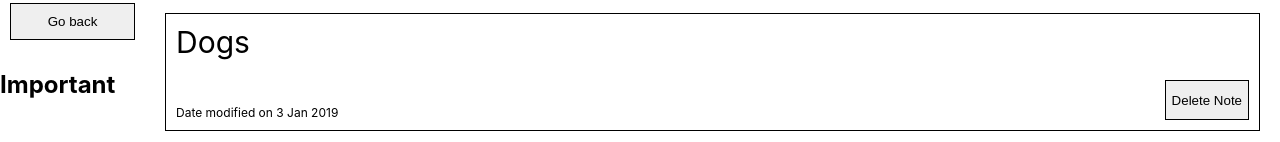
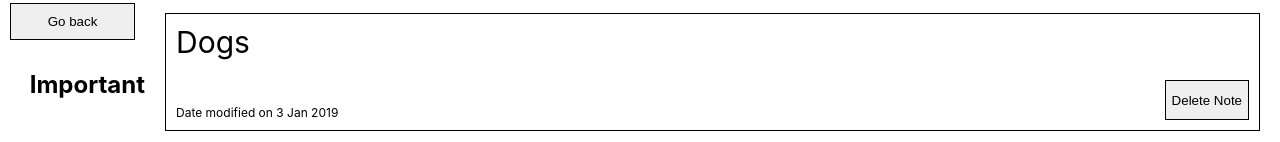
Before and after one commit to nathanBrenner/noteful, a React (Create React App) app: page /note/cbc787a0-ffaf-11e8-8eb2-f2801f1b9fd1 in a window 1280 px wide. Shown: the part 268-410 px from the top of the page. Built offline with nearby package versions, Linux system fonts and the light colour scheme.

Commit message:
matches comp

```diff
--- a/src/Sidebar/Sidebar.css
+++ b/src/Sidebar/Sidebar.css
@@ -23,3 +23,7 @@
 .active {
   background-color: red;
 }
+
+.Sidebar-folderName {
+  text-align: right;
+}
--- a/src/Sidebar/Sidebar.js
+++ b/src/Sidebar/Sidebar.js
@@ -17,7 +17,6 @@ const Sidebar = ({ folders, match, history }) => {
   match = match || {};
   return (
     <div>
-      <>
       {(!match || match.path !== '/note/:id') && (
         <>
           <ul className="Sidebar">
@@ -38,10 +37,9 @@ const Sidebar = ({ folders, match, history }) => {
           <button className="Sidebar-add" onClick={() => history.goBack()}>
             Go back
           </button>
-            <h2>{findFolder(match.params.id)}</h2>
+          <h2 className="Sidebar-folderName">{findFolder(match.params.id)}</h2>
         </>
       )}
-      </>
     </div>
   );
 };
```
Lines whose indentation alone changed are shown as unchanged.
